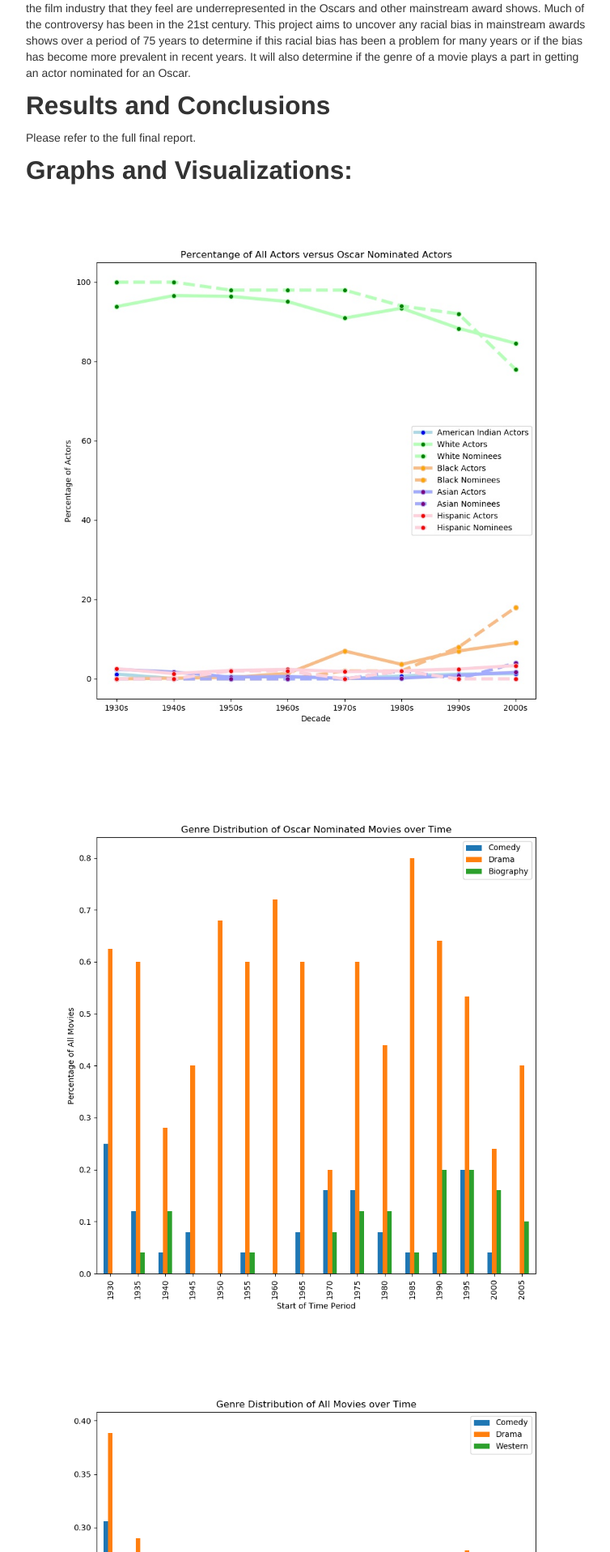
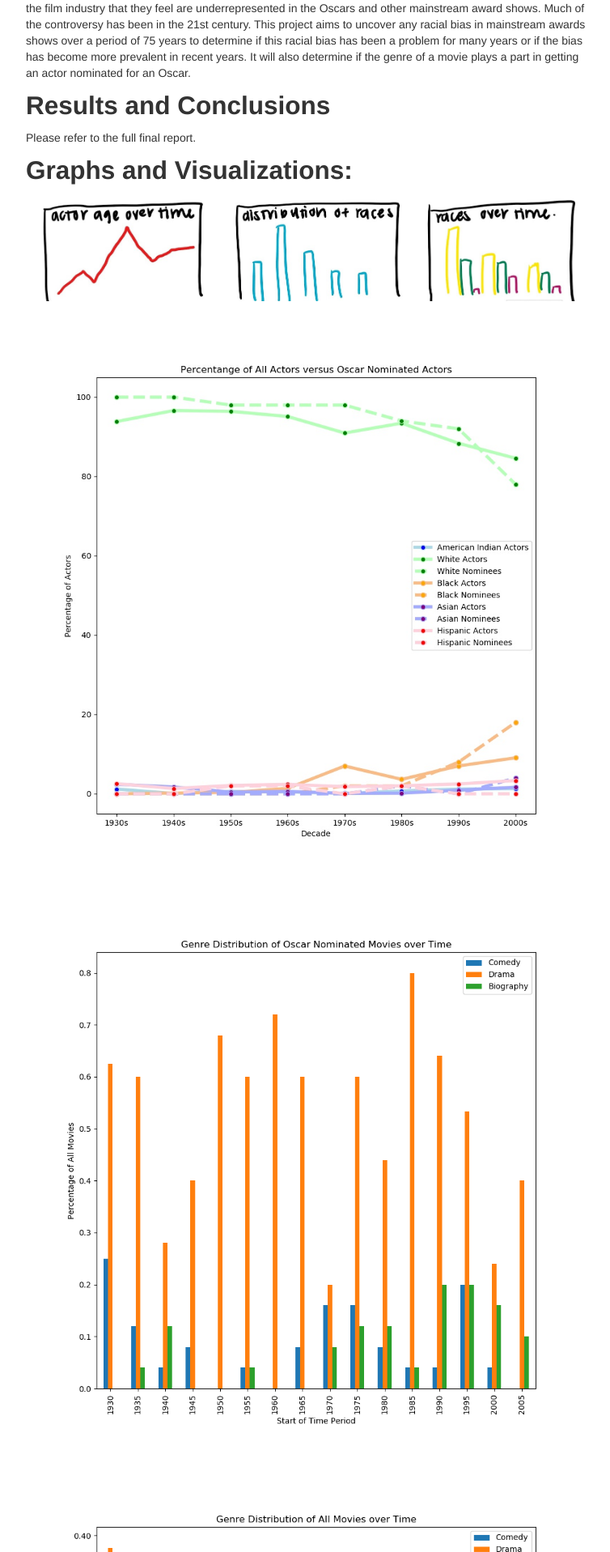
Before and after one commit to mkwan13/180_final_site, a Jekyll site: the page built from index.md, in a window 1280 px wide. Shown: the part 372-2289 px from the top of the page at 81% size, without its empty margins (258-1012 px from the left). Built offline with Jekyll 4.4.1, drawn with Linux system fonts in a browser that asks for light colours.

Commit message:
Update index.md

```diff
--- a/index.md
+++ b/index.md
@@ -17,6 +17,8 @@ Much of the controversy has been in the 21st century. This project aims to uncov
 Please refer to the full final report.
 
 ## Graphs and Visualizations:
+![graph sketches](https://github.com/mkwan13/180_final_site/blob/gh-pages/images/fake_graphs.jpg?raw=true)
+
 ![actorsRaceVSnomineesRace](https://github.com/mkwan13/180_final_site/blob/gh-pages/images/actorsRaceVSnomineesRace.jpg?raw=true)
 
 ![genre_dist_nominated_over_time](https://github.com/mkwan13/180_final_site/blob/gh-pages/images/genre_dist_nominated_over_time.png?raw=true)
```
